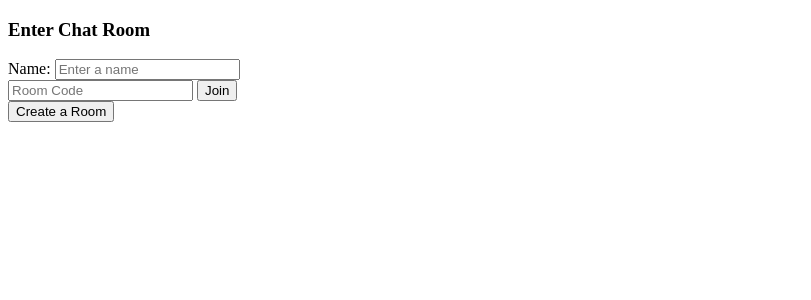
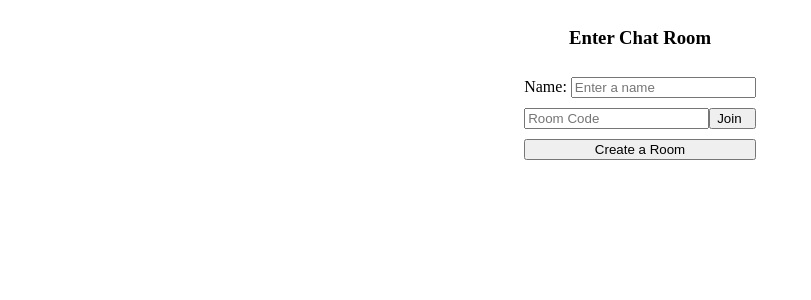
Before and after one commit to victorchoTF/ChatRoomProject, a Flask app: page / in a window 1280 px wide. Shown: the top 300 px of the page, without its empty margins (0-811 px from the left). Run offline with Flask 3, Linux system fonts and the light colour scheme; some libraries are stand-ins or nearby versions.

Commit message:
+ home page styling

```diff
--- a/static/styles/style.css
+++ b/static/styles/style.css
@@ -0,0 +1,22 @@
+.home{
+    display: flex;
+    flex-direction: column;
+    align-items: center;
+    justify-content: center;
+    gap: 10px;
+}
+
+.join{
+    display: flex;
+    width: 100%;
+}
+
+.create{
+    width: 100%
+}
+
+.content{
+    display: flex;
+    align-items: center;
+    justify-content: center;
+}
--- a/templates/base.html
+++ b/templates/base.html
@@ -6,7 +6,7 @@
         <title>
             ChatRoom
         </title>
-        <link rel="stylesheet" href="{{url_for('static', filename='css/style.css')}}">
+        <link rel="stylesheet" href="{{url_for('static', filename='styles/style.css')}}">
         <script
             src="https://cdnjs.cloudflare.com/ajax/libs/socket.io/4.0.1/socket.io.js"
             integrity="sha512-q/dWJ3kcmjBLU4Qc47E4A9kTB4m3wuTY7vkFJDTZKjTs8jhyGQnaUrxa0Ytd0ssMZhbNua9hE+E7Qv1j+DyZwA=="
--- a/templates/home.html
+++ b/templates/home.html
@@ -1,6 +1,6 @@
 {% extends "base.html" %}
 {% block content %}
-<form method="post">
+<form method="post" class="home">
     <h3>
         Enter Chat Room
     </h3>
@@ -26,7 +26,7 @@
             Join
         </button>
     </div>
-    <button type="submit" class="create">
+    <button type="submit" name="create" class="create">
         Create a Room
     </button>
 </form>
```
